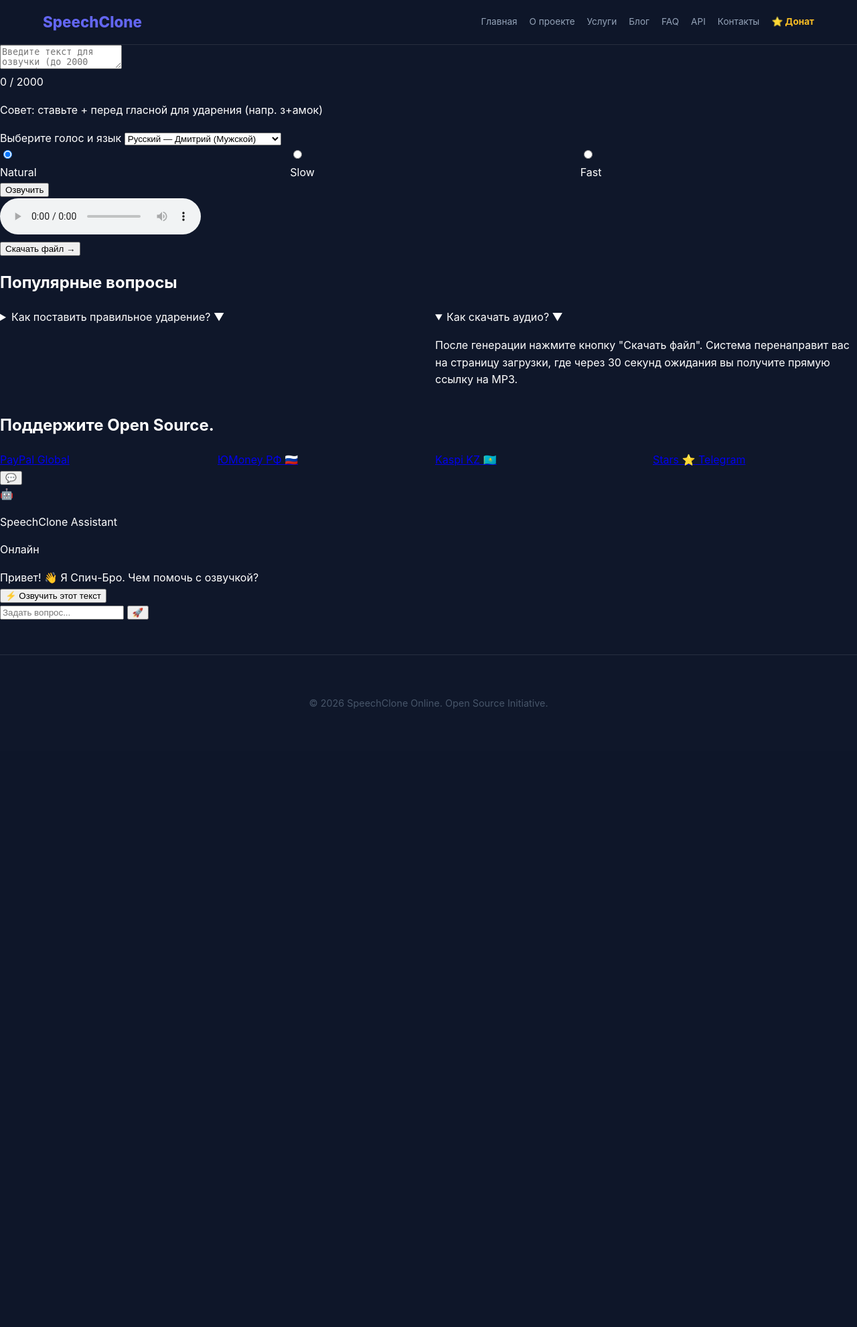
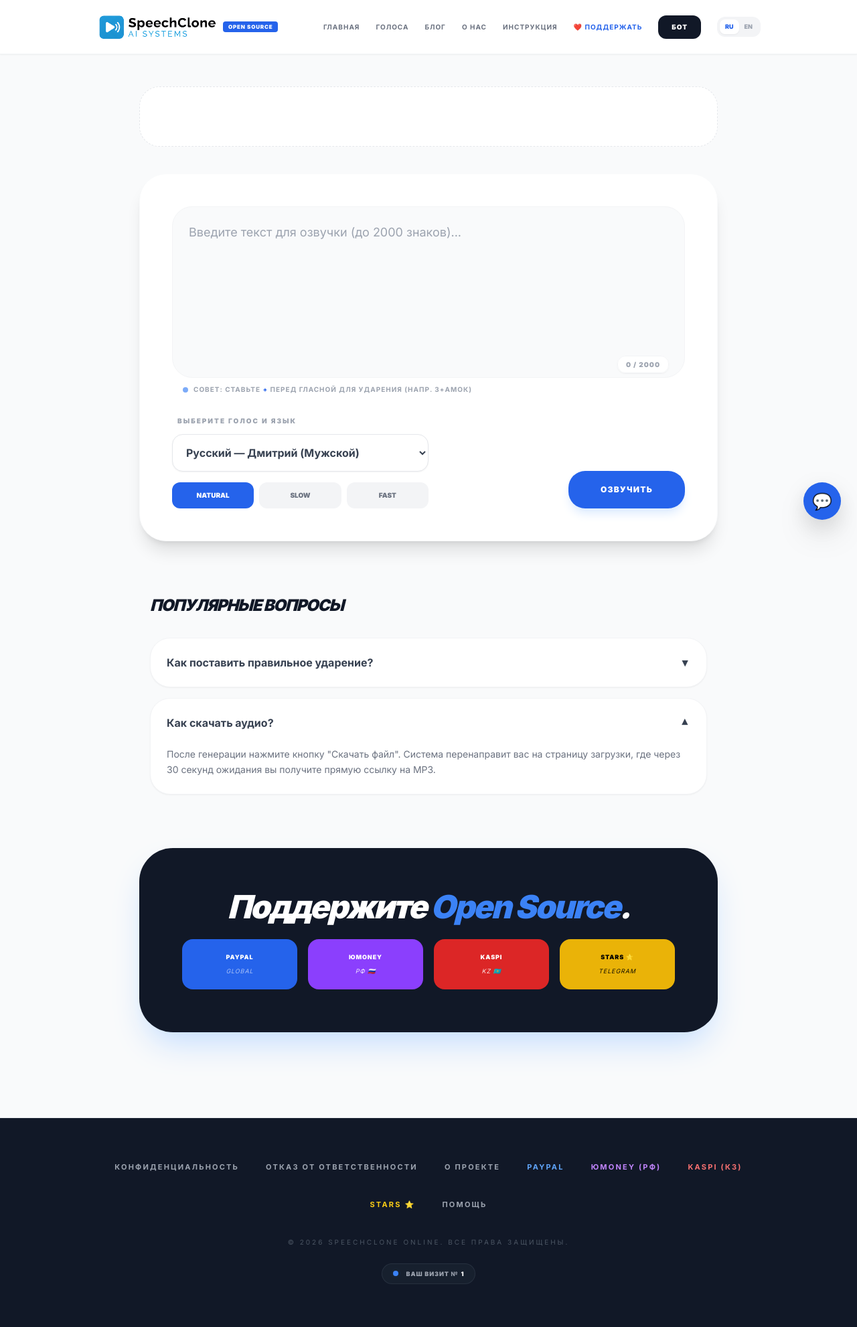
Before and after one commit to olvereal-cpu/speech-clone, a FastAPI app: page / in a window 1280 px wide. Shown: the whole page at 67% size. Before the commit the page ends 1058 px from the top, so only its background shows below. Run offline with FastAPI, Linux system fonts and the light colour scheme; parts of the project's set-up code (start-up, migrations or seed data) failed here and were passed over; some libraries are stand-ins or nearby versions.

Commit message:
Update base.html

```diff
--- a/templates/base.html
+++ b/templates/base.html
@@ -3,135 +3,155 @@
 <head>
     <meta charset="UTF-8">
     <meta name="viewport" content="width=device-width, initial-scale=1.0">
-    <title>{% block title %}SpeechClone | Open Source AI{% endblock %}</title>
-    <link rel="stylesheet" href="https://cdnjs.cloudflare.com/ajax/libs/font-awesome/6.0.0/css/all.min.css">
+
+    <title>{% block title %}SpeechClone AI — Озвучка текста нейросетью онлайн бесплатно{% endblock %}</title>
+    <meta name="description" content="{% block description %}Бесплатная озвучка текста нейросетями онлайн. Более 50 реалистичных голосов, поддержка ударений и скачивание в MP3. Лучший сервис для создания аудио из текста.{% endblock %}">
+    <meta name="keywords" content="озвучка текста, нейросеть голос, текст в речь, синтез речи онлайн, SpeechClone, скачать озвучку mp3">
+
+    <meta property="og:type" content="website">
+    <meta property="og:url" content="https://speechclone.online/">
+    <meta property="og:title" content="SpeechClone AI — Профессиональная озвучка текста">
+    <meta property="og:description" content="Озвучивайте тексты живыми голосами нейросетей. Бесплатно, быстро и качественно.">
+    <meta property="og:image" content="{{ url_for('static', path='logo.png') }}">
+
+    <meta property="twitter:card" content="summary_large_image">
+    <meta property="twitter:url" content="https://speechclone.online/">
+    <meta property="twitter:title" content="SpeechClone AI — Озвучка текста">
+    <meta property="twitter:description" content="Бесплатный синтез речи онлайн. MP3 скачивание.">
+    <meta property="twitter:image" content="{{ url_for('static', path='logo.png') }}">
+
+    <link rel="icon" type="image/png" href="{{ url_for('static', path='favicon.png') }}">
+    <link rel="canonical" href="https://speechclone.online/" />
+
+    <script async src="https://www.googletagmanager.com/gtag/js?id=G-CHHSM6PFGH"></script>
+    <script>
+      window.dataLayer = window.dataLayer || [];
+      function gtag(){dataLayer.push(arguments);}
+      gtag('js', new Date());
+      gtag('config', 'G-CHHSM6PFGH');
+    </script>
+
+    <script async src="https://pagead2.googlesyndication.com/pagead/js/adsbygoogle.js?client=ca-pub-2792779022553212" crossorigin="anonymous"></script>
+
+    <script src="https://cdn.tailwindcss.com"></script>
+    <link rel="preconnect" href="https://fonts.googleapis.com">
+    <link rel="preconnect" href="https://fonts.gstatic.com" crossorigin>
+    <link href="https://fonts.googleapis.com/css2?family=Inter:wght@400;600;700;900&display=swap" rel="stylesheet">
+
     <style>
-        :root {
-            --p: #6366f1;
-            --bg: #0f172a;
-            --g: rgba(255,255,255,0.05);
-            --border: rgba(255,255,255,0.1);
-        }
-
-        body {
-            margin: 0;
-            font-family: 'Inter', sans-serif, system-ui;
-            background: var(--bg);
-            color: white;
-            line-height: 1.6;
-        }
-
-        /* Навигация (8 пунктов) */
-        nav {
-            display: flex;
-            justify-content: space-between;
-            align-items: center;
-            padding: 15px 5%;
-            background: rgba(15, 23, 42, 0.9);
-            backdrop-filter: blur(10px);
-            position: sticky;
-            top: 0;
-            z-index: 1000;
-            border-bottom: 1px solid var(--border);
-        }
-
-        .logo {
-            font-weight: 800;
-            font-size: 1.4rem;
-            color: var(--p);
-            text-decoration: none;
-        }
-
-        .menu { display: flex; gap: 18px; }
-        .menu a {
-            color: #94a3b8;
-            text-decoration: none;
-            font-size: 0.85rem;
-            transition: 0.3s;
-        }
-        .menu a:hover { color: white; }
-        .menu a.stars-btn { color: #fbbf24; font-weight: bold; }
-
-        .container { max-width: 1200px; margin: 0 auto; padding: 40px 20px; }
-
-        footer {
-            text-align: center;
-            padding: 60px;
-            color: #475569;
-            border-top: 1px solid var(--border);
-            margin-top: 50px;
-            font-size: 0.9rem;
-        }
-
-        /* Стили для сетки и карточек, которые будут в index.html */
-        .grid {
-            display: grid;
-            grid-template-columns: repeat(auto-fit, minmax(240px, 1fr));
-            gap: 20px;
-        }
-
-        .card {
-            background: var(--g);
-            padding: 30px;
-            border-radius: 20px;
-            border: 1px solid var(--border);
-            transition: 0.3s;
-        }
-
-        .price-card {
-            background: rgba(255,255,255,0.03);
-            padding: 30px 25px;
-            border-radius: 18px;
-            border: 1px solid var(--border);
-            text-align: left; /* Текст слева по просьбе */
-            display: flex;
-            flex-direction: column;
-            transition: 0.3s;
-        }
-        .price-card:hover { border-color: var(--p); }
-        .price-card h4 { margin: 0 0 10px 0; font-size: 1.2rem; }
-        .price-card p { color: #94a3b8; font-size: 0.9rem; margin-bottom: 25px; min-height: 40px; }
-
-        .btn {
-            background: var(--p);
-            color: white;
-            padding: 10px 22px;
-            border-radius: 10px;
-            text-decoration: none;
-            display: inline-block;
-            font-weight: bold;
-            font-size: 0.9rem;
-            width: fit-content;
-            transition: 0.3s;
-        }
-        .btn:hover { opacity: 0.9; transform: scale(1.02); }
-
-        {% block style %}{% endblock %}
+        body { font-family: 'Inter', sans-serif; }
+        .transition-all { transition: all 0.3s ease; }
+        .animate-fade-in { animation: fadeIn 0.5s ease-out; }
+        @keyframes fadeIn { from { opacity: 0; transform: translateY(10px); } to { opacity: 1; transform: translateY(0); } }
+        html { scroll-behavior: smooth; }
+        #chat-widget { filter: drop-shadow(0 10px 15px rgba(0,0,0,0.1)); }
     </style>
 </head>
-<body>
+<body class="bg-[#F9FAFB] text-gray-900 antialiased">
 
-<nav>
-    <a href="/" class="logo">SpeechClone</a>
-    <div class="menu">
-        <a href="/">Главная</a>
-        <a href="/about">О проекте</a>
-        <a href="/services">Услуги</a>
-        <a href="/blog/main">Блог</a>
-        <a href="/faq">FAQ</a>
-        <a href="/api-docs">API</a>
-        <a href="/contacts">Контакты</a>
-        <a href="/donate" class="stars-btn">⭐ Донат</a>
+    <nav class="bg-white border-b border-gray-100 sticky top-0 z-50 shadow-sm">
+        <div class="max-w-5xl mx-auto px-4 h-20 flex justify-between items-center">
+            <a href="/" class="flex items-center gap-2">
+                <img src="{{ url_for('static', path='logo.png') }}" alt="SpeechClone AI" class="h-10 w-auto">
+                <span class="bg-blue-600 text-[8px] font-black text-white px-2 py-0.5 rounded uppercase tracking-widest">Open Source</span>
+            </a>
+
+            <div class="hidden md:flex items-center space-x-6">
+                <div class="flex space-x-6 font-bold text-gray-500 uppercase text-[10px] tracking-widest">
+                    <a href="/" class="hover:text-blue-600 transition-all">Главная</a>
+                    <a href="/voices" class="hover:text-blue-600 transition-all">Голоса</a>
+                    <a href="/blog" class="hover:text-blue-600 transition-all">Блог</a>
+                    <a href="/about" class="hover:text-blue-600 transition-all">О нас</a>
+                    <a href="/guide" class="hover:text-blue-600 transition-all">Инструкция</a>
+                    <a href="/contribute" class="text-blue-600 hover:text-gray-900 transition-all">❤️ Поддержать</a>
+                </div>
+
+                <a href="https://t.me/speechclonebot" target="_blank" class="bg-gray-900 text-white px-5 py-2.5 rounded-xl font-black text-[10px] uppercase tracking-widest hover:bg-blue-600 transition-all">Бот</a>
+
+                <div class="flex bg-gray-100 p-1 rounded-xl ml-2">
+                    <button class="px-2 py-1 text-[9px] font-black rounded-lg bg-white shadow-sm text-blue-600">RU</button>
+                    <button onclick="alert('English version coming soon!')" class="px-2 py-1 text-[9px] font-black text-gray-400 hover:text-gray-600 transition-all">EN</button>
+                </div>
+            </div>
+
+            <button id="mobile-menu-btn" class="md:hidden text-gray-900 focus:outline-none">
+                <svg class="w-8 h-8" fill="none" stroke="currentColor" viewBox="0 0 24 24"><path id="menu-icon" stroke-linecap="round" stroke-linejoin="round" stroke-width="2" d="M4 6h16M4 12h16M4 18h16"></path></svg>
+            </button>
+        </div>
+
+        <div id="mobile-menu" class="hidden md:hidden bg-white border-t border-gray-100 p-6 space-y-4 shadow-xl">
+            <a href="/" class="block font-black uppercase text-xs tracking-widest text-gray-900">Главная</a>
+            <a href="/voices" class="block font-black uppercase text-xs tracking-widest text-gray-900">Голоса</a>
+            <a href="/blog" class="block font-black uppercase text-xs tracking-widest text-gray-900">Блог</a>
+            <a href="/guide" class="block font-black uppercase text-xs tracking-widest text-gray-900">Инструкция</a>
+            <a href="/contribute" class="block font-black uppercase text-xs tracking-widest text-blue-600">❤️ Поддержать</a>
+            <a href="https://t.me/speechclonebot" target="_blank" class="block w-full text-center bg-blue-600 text-white py-4 rounded-2xl font-black text-xs uppercase tracking-widest">Открыть бота</a>
+        </div>
+    </nav>
+
+    <div class="min-h-screen">
+        {% block content %}{% endblock %}
     </div>
-</nav>
 
-<main>
-    {% block content %}{% endblock %}
-</main>
+    <footer class="bg-gray-900 text-gray-400 py-16 mt-20 border-t border-gray-800">
+        <div class="max-w-5xl mx-auto px-4 text-center">
+            <div class="flex flex-wrap justify-center gap-6 md:gap-10 mb-10 text-[11px] font-bold uppercase tracking-[0.2em]">
+                <a href="/privacy" class="hover:text-white transition-all">Конфиденциальность</a>
+                <a href="/disclaimer" class="hover:text-white transition-all">Отказ от ответственности</a>
+                <a href="/about" class="hover:text-white transition-all">О проекте</a>
+                <a href="https://paypal.me/velial39@gmail.com" target="_blank" class="text-blue-400 hover:text-white transition-all">PayPal</a>
+                <a href="https://yoomoney.ru/to/ТУТ_ТВОЙ_НОМЕР" target="_blank" class="text-purple-400 hover:text-white transition-all">ЮMoney (РФ)</a>
+                <a href="https://kaspi.kz/pay/ТУТ_ID" target="_blank" class="text-red-400 hover:text-white transition-all">Kaspi (КЗ)</a>
+                <a href="https://t.me/speechclonebot?start=donate" target="_blank" class="text-yellow-400 hover:text-white transition-all">Stars ⭐️</a>
+                <a href="/guide" class="hover:text-white transition-all">Помощь</a>
+            </div>
 
-<footer>
-    &copy; 2026 SpeechClone Online. Open Source Initiative.
-</footer>
+            <div class="flex flex-col items-center space-y-6">
+                <p class="text-[10px] tracking-[0.3em] uppercase text-gray-600">
+                    © 2026 SpeechClone Online. Все права защищены.
+                </p>
 
+                <div class="inline-flex items-center space-x-3 bg-gray-800/50 px-4 py-2 rounded-full border border-gray-700/50">
+                    <span class="flex h-2 w-2 relative">
+                        <span class="animate-ping absolute inline-flex h-full w-full rounded-full bg-blue-400 opacity-75"></span>
+                        <span class="relative inline-flex rounded-full h-2 w-2 bg-blue-500"></span>
+                    </span>
+                    <p class="text-[9px] font-black uppercase tracking-widest text-gray-400">
+                        Ваш визит №<span id="user-counter" class="text-white ml-1">1</span>
+                    </p>
+                </div>
+            </div>
+        </div>
+    </footer>
+
+    <script>
+    const menuBtn = document.getElementById('mobile-menu-btn');
+    const menu = document.getElementById('mobile-menu');
+    const icon = document.getElementById('menu-icon');
+
+    if (menuBtn) {
+        menuBtn.addEventListener('click', () => {
+            const isHidden = menu.classList.toggle('hidden');
+            icon.setAttribute('d', isHidden ? 'M4 6h16M4 12h16M4 18h16' : 'M6 18L18 6M6 6l12 12');
+        });
+    }
+
+    document.addEventListener('DOMContentLoaded', () => {
+        let count = localStorage.getItem('my_visits') || 0;
+        count++;
+        localStorage.setItem('my_visits', count);
+        const counterDisplay = document.getElementById('user-counter');
+        if (counterDisplay) { counterDisplay.innerText = count; }
+
+        {% if scroll_to %}
+        const target = document.getElementById('{{ scroll_to }}');
+        if (target) {
+            setTimeout(() => {
+                target.scrollIntoView({ behavior: 'smooth' });
+            }, 500);
+        }
+        {% endif %}
+    });
+    </script>
 </body>
 </html>
```
